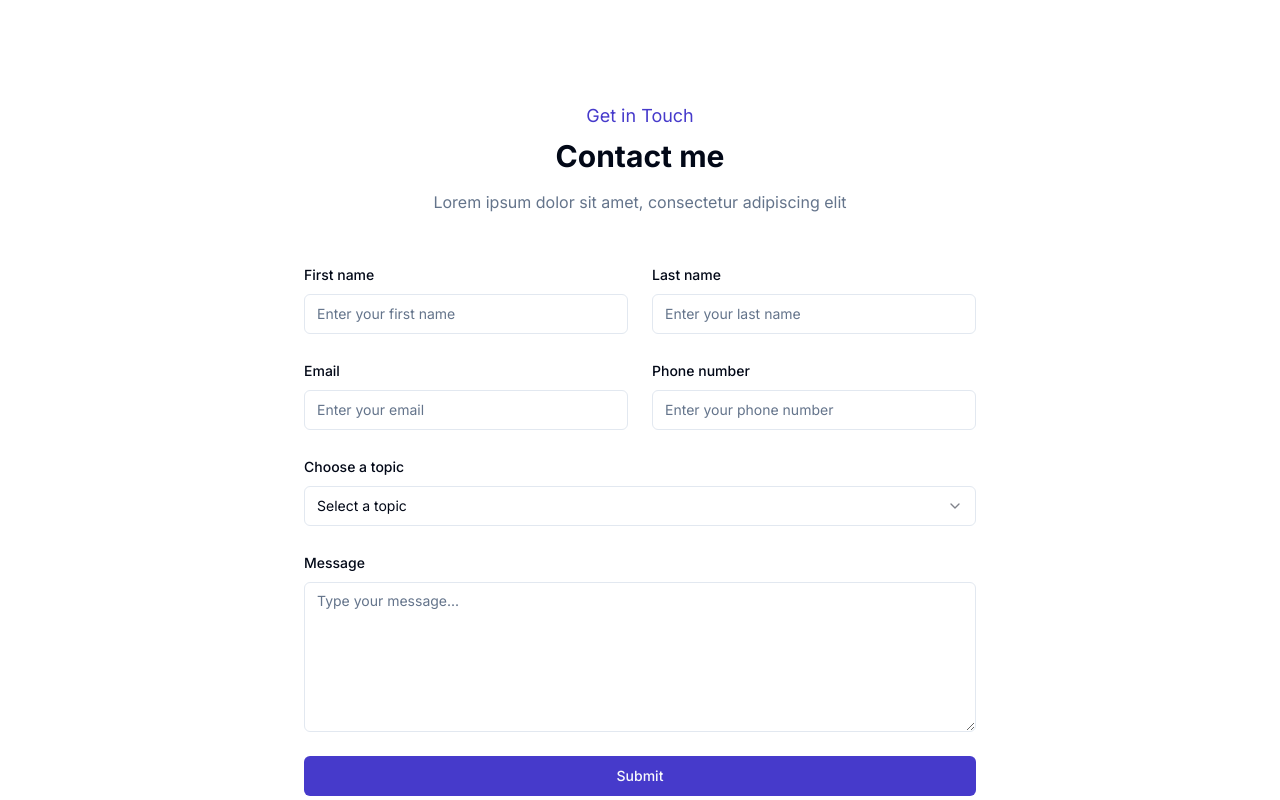
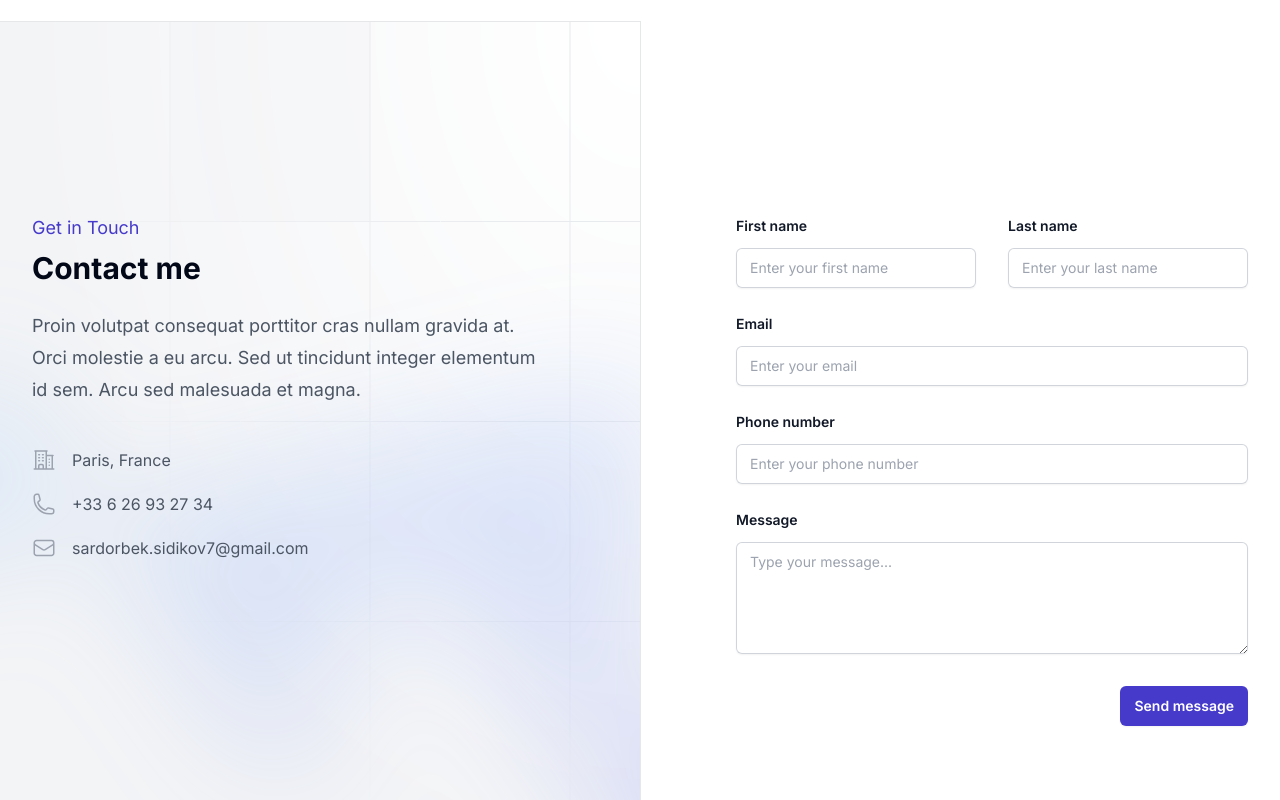
Before and after one commit to ssidikov/portfolio, a Next.js app: page / in a window 1280 px wide. Shown: the part 2920-3720 px from the top of the page. Built offline with nearby package versions, Linux system fonts and the light colour scheme.

Commit message:
Refactor Contact component to enhance layout, improve accessibility, and replace custom inputs with native elements

```diff
--- a/components/Contact.tsx
+++ b/components/Contact.tsx
@@ -1,58 +1,201 @@
-import { Button } from "@/components/ui/button"
-import { Input } from "@/components/ui/input"
-import { Textarea } from "@/components/ui/textarea"
-import { Select, SelectContent, SelectItem, SelectTrigger, SelectValue } from "@/components/ui/select"
+import { BuildingOffice2Icon, EnvelopeIcon, PhoneIcon } from '@heroicons/react/24/outline'
 
 export default function Contact() {
   return (
-    <section id="contact" className="container mx-auto px-4 py-20 bg-card">
-      <div className="max-w-2xl mx-auto text-center mb-12">
-        <h2 className="text-lg text-primary mb-2">Get in Touch</h2>
-        <h3 className="text-3xl font-bold mb-4 text-card-foreground">Contact me</h3>
-        <p className="text-muted-foreground">Lorem ipsum dolor sit amet, consectetur adipiscing elit</p>
-      </div>
-      <form className="max-w-2xl mx-auto grid gap-6">
-        <div className="grid md:grid-cols-2 gap-6">
-          <div className="space-y-2">
-            <label className="text-sm font-medium text-card-foreground">First name</label>
-            <Input placeholder="Enter your first name" className="bg-background" />
-          </div>
-          <div className="space-y-2">
-            <label className="text-sm font-medium text-card-foreground">Last name</label>
-            <Input placeholder="Enter your last name" className="bg-background" />
+    <div className='relative isolate bg-white dark:bg-gray-900'>
+      <div className='mx-auto grid max-w-7xl grid-cols-1 lg:grid-cols-2'>
+        <div className='relative px-6 pb-20 pt-24 sm:pt-32 lg:static lg:px-8 lg:py-48'>
+          <div className='mx-auto max-w-xl lg:mx-0 lg:max-w-lg'>
+            <div className='absolute inset-y-0 left-0 -z-10 w-full overflow-hidden bg-gray-100 dark:bg-transparent ring-1 ring-gray-900/10 dark:ring-white/5 lg:w-1/2'>
+              <svg
+                aria-hidden='true'
+                className='absolute inset-0 h-full w-full stroke-gray-200 [mask-image:radial-gradient(100%_100%_at_top_right,white,transparent)]'>
+                <defs>
+                  <pattern
+                    x='100%'
+                    y={-1}
+                    id='83fd4e5a-9d52-42fc-97b6-718e5d7ee527'
+                    width={200}
+                    height={200}
+                    patternUnits='userSpaceOnUse'>
+                    <path d='M130 200V.5M.5 .5H200' fill='none' />
+                  </pattern>
+                </defs>
+                <rect
+                  fill='white'
+                  className='dark:hidden'
+                  width='100%'
+                  height='100%'
+                  strokeWidth={0}
+                />
+                <svg
+                  x='100%'
+                  y={-1}
+                  className='overflow-visible fill-gray-50 dark:fill-gray-800/20'>
+                  <path d='M-470.5 0h201v201h-201Z' strokeWidth={0} />
+                </svg>
+                <rect
+                  fill='url(#83fd4e5a-9d52-42fc-97b6-718e5d7ee527)'
+                  width='100%'
+                  height='100%'
+                  strokeWidth={0}
+                />
+              </svg>
+              <div
+                aria-hidden='true'
+                className='absolute -left-56 top-[calc(100%-13rem)] transform-gpu blur-3xl lg:left-[max(-14rem,calc(100%-59rem))] lg:top-[calc(50%-7rem)]'>
+                <div
+                  style={{
+                    clipPath:
+                      'polygon(74.1% 56.1%, 100% 38.6%, 97.5% 73.3%, 85.5% 100%, 80.7% 98.2%, 72.5% 67.7%, 60.2% 37.8%, 52.4% 32.2%, 47.5% 41.9%, 45.2% 65.8%, 27.5% 23.5%, 0.1% 35.4%, 17.9% 0.1%, 27.6% 23.5%, 76.1% 2.6%, 74.1% 56.1%)',
+                  }}
+                  className='aspect-[1155/678] w-[72.1875rem] bg-gradient-to-br from-[#80caff] to-[#4f46e5] opacity-20'
+                />
+              </div>
+            </div>
+            <h2 className='text-lg text-primary mb-2'>Get in Touch</h2>
+            <h3 className='text-3xl font-bold mb-4 text-card-foreground'>Contact me</h3>
+            <p className='mt-6 text-lg leading-8 text-gray-600 dark:text-gray-300'>
+              Proin volutpat consequat porttitor cras nullam gravida at. Orci molestie a eu arcu.
+              Sed ut tincidunt integer elementum id sem. Arcu sed malesuada et magna.
+            </p>
+            <dl className='mt-10 space-y-4 text-base leading-7 text-gray-600 dark:text-gray-300'>
+              <div className='flex gap-x-4'>
+                <dt className='flex-none'>
+                  <span className='sr-only'>Address</span>
+                  <BuildingOffice2Icon aria-hidden='true' className='h-7 w-6 text-gray-400' />
+                </dt>
+                <dd>Paris, France</dd>
+              </div>
+              <div className='flex gap-x-4'>
+                <dt className='flex-none'>
+                  <span className='sr-only'>Telephone</span>
+                  <PhoneIcon aria-hidden='true' className='h-7 w-6 text-gray-400' />
+                </dt>
+                <dd>
+                  <a href='tel:+33626932734' className='hover:text-gray-900 dark:over:text-white'>
+                    +33 6 26 93 27 34
+                  </a>
+                </dd>
+              </div>
+              <div className='flex gap-x-4'>
+                <dt className='flex-none'>
+                  <span className='sr-only'>Email</span>
+                  <EnvelopeIcon aria-hidden='true' className='h-7 w-6 text-gray-400' />
+                </dt>
+                <dd>
+                  <a
+                    href='mailto:sardorbek.sidikov7@gmail.com'
+                    className='hover:text-gray-900 dark:hover:text-white'>
+                    sardorbek.sidikov7@gmail.com
+                  </a>
+                </dd>
+              </div>
+            </dl>
           </div>
         </div>
-        <div className="grid md:grid-cols-2 gap-6">
-          <div className="space-y-2">
-            <label className="text-sm font-medium text-card-foreground">Email</label>
-            <Input type="email" placeholder="Enter your email" className="bg-background" />
+        <form
+          method='POST'
+          action='https://formspree.io/f/xjkknzdd'
+          className='px-6 pb-24 pt-20 sm:pb-32 lg:px-8 lg:py-48'>
+          <div className='mx-auto max-w-xl lg:mr-0 lg:max-w-lg'>
+            <div className='grid grid-cols-1 gap-x-8 gap-y-6 sm:grid-cols-2'>
+              <div>
+                <label
+                  htmlFor='first-name'
+                  className='block text-sm font-semibold leading-6 text-gray-900 dark:text-white'>
+                  First name
+                </label>
+                <div className='mt-2.5'>
+                  <input
+                    placeholder='Enter your first name'
+                    id='first-name'
+                    name='first-name'
+                    type='text'
+                    autoComplete='given-name'
+                    className='block w-full rounded-md border-0 dark:bg-white/5 px-3.5 py-2 text-gray-900 dark:text-white shadow-sm ring-1 ring-inset ring-gray-300 placeholder:text-gray-400 focus:ring-2 focus:ring-inset dark:ring-white/10 sm:text-sm sm:leading-6'
+                  />
+                </div>
+              </div>
+              <div>
+                <label
+                  htmlFor='last-name'
+                  className='block text-sm font-semibold leading-6 text-gray-900 dark:text-white'>
+                  Last name
+                </label>
+                <div className='mt-2.5'>
+                  <input
+                    id='last-name'
+                    name='last-name'
+                    placeholder='Enter your last name'
+                    type='text'
+                    autoComplete='family-name'
+                    className='block w-full rounded-md border-0 dark:bg-white/5 px-3.5 py-2 text-gray-900 dark:text-white shadow-sm ring-1 ring-inset ring-gray-300 placeholder:text-gray-400 focus:ring-2 focus:ring-inset dark:ring-white/10   sm:text-sm sm:leading-6'
+                  />
+                </div>
+              </div>
+              <div className='sm:col-span-2'>
+                <label
+                  htmlFor='email'
+                  className='block text-sm font-semibold leading-6 text-gray-900 dark:text-white'>
+                  Email
+                </label>
+                <div className='mt-2.5'>
+                  <input
+                    placeholder='Enter your email'
+                    id='email'
+                    name='email'
+                    type='email'
+                    autoComplete='email'
+                    className='block w-full rounded-md border-0 dark:bg-white/5 px-3.5 py-2  dark:text-white text-gray-900 shadow-sm ring-1 ring-inset ring-gray-300 dark:ring-white/10 placeholder:text-gray-400 focus:ring-2 focus:ring-inset   sm:text-sm sm:leading-6'
+                  />
+                </div>
+              </div>
+              <div className='sm:col-span-2'>
+                <label
+                  htmlFor='phone-number'
+                  className='block text-sm font-semibold leading-6 text-gray-900 dark:text-white'>
+                  Phone number
+                </label>
+                <div className='mt-2.5'>
+                  <input
+                    placeholder='Enter your phone number'
+                    id='phone-number'
+                    name='phone-number'
+                    type='tel'
+                    autoComplete='tel'
+                    className='block w-full rounded-md border-0 px-3.5 py-2 text-gray-900 shadow-sm ring-1 ring-inset ring-gray-300 placeholder:text-gray-400 focus:ring-2 focus:ring-inset  sm:text-sm sm:leading-6 dark:bg-white/5 dark:text-white dark:ring-white/10 '
+                  />
+                </div>
+              </div>
+              <div className='sm:col-span-2'>
+                <label
+                  htmlFor='message'
+                  className='block text-sm font-semibold leading-6 text-gray-900 dark:text-white'>
+                  Message
+                </label>
+                <div className='mt-2.5'>
+                  <textarea
+                    placeholder='Type your message...'
+                    id='message'
+                    name='message'
+                    rows={4}
+                    className='block w-full rounded-md border-0 px-3.5 py-2 text-gray-900 shadow-sm ring-1 ring-inset ring-gray-300 placeholder:text-gray-400 focus:ring-2 focus:ring-inset  sm:text-sm sm:leading-6 dark:bg-white/5 dark:text-white dark:ring-white/10'
+                    defaultValue={''}
+                  />
+                </div>
+              </div>
+            </div>
+            <div className='mt-8 flex justify-end'>
+              <button
+                type='submit'
+                className='rounded-md bg-primary px-3.5 py-2.5 text-center text-sm font-semibold text-white shadow-sm hover:bg-indigo-500 focus-visible:outline focus-visible:outline-2 focus-visible:outline-offset-2 focus-visible:outline-indigo-600 dark:hover:bg-indigo-400 dark:focus-visible:outline-indigo-500'>
+                Send message
+              </button>
+            </div>
           </div>
-          <div className="space-y-2">
-            <label className="text-sm font-medium text-card-foreground">Phone number</label>
-            <Input type="tel" placeholder="Enter your phone number" className="bg-background" />
-          </div>
-        </div>
-        <div className="space-y-2">
-          <label className="text-sm font-medium text-card-foreground">Choose a topic</label>
-          <Select>
-            <SelectTrigger className="bg-background">
-              <SelectValue placeholder="Select a topic" />
-            </SelectTrigger>
-            <SelectContent>
-              <SelectItem value="general">General Inquiry</SelectItem>
-              <SelectItem value="support">Technical Support</SelectItem>
-              <SelectItem value="billing">Billing Question</SelectItem>
-            </SelectContent>
-          </Select>
-        </div>
-        <div className="space-y-2">
-          <label className="text-sm font-medium text-card-foreground">Message</label>
-          <Textarea placeholder="Type your message..." className="min-h-[150px] bg-background" />
-        </div>
-        <Button type="submit" className="w-full bg-primary text-primary-foreground hover:bg-indigo-600">
-          Submit
-        </Button>
-      </form>
-    </section>
+        </form>
+      </div>
+    </div>
   )
 }
```
